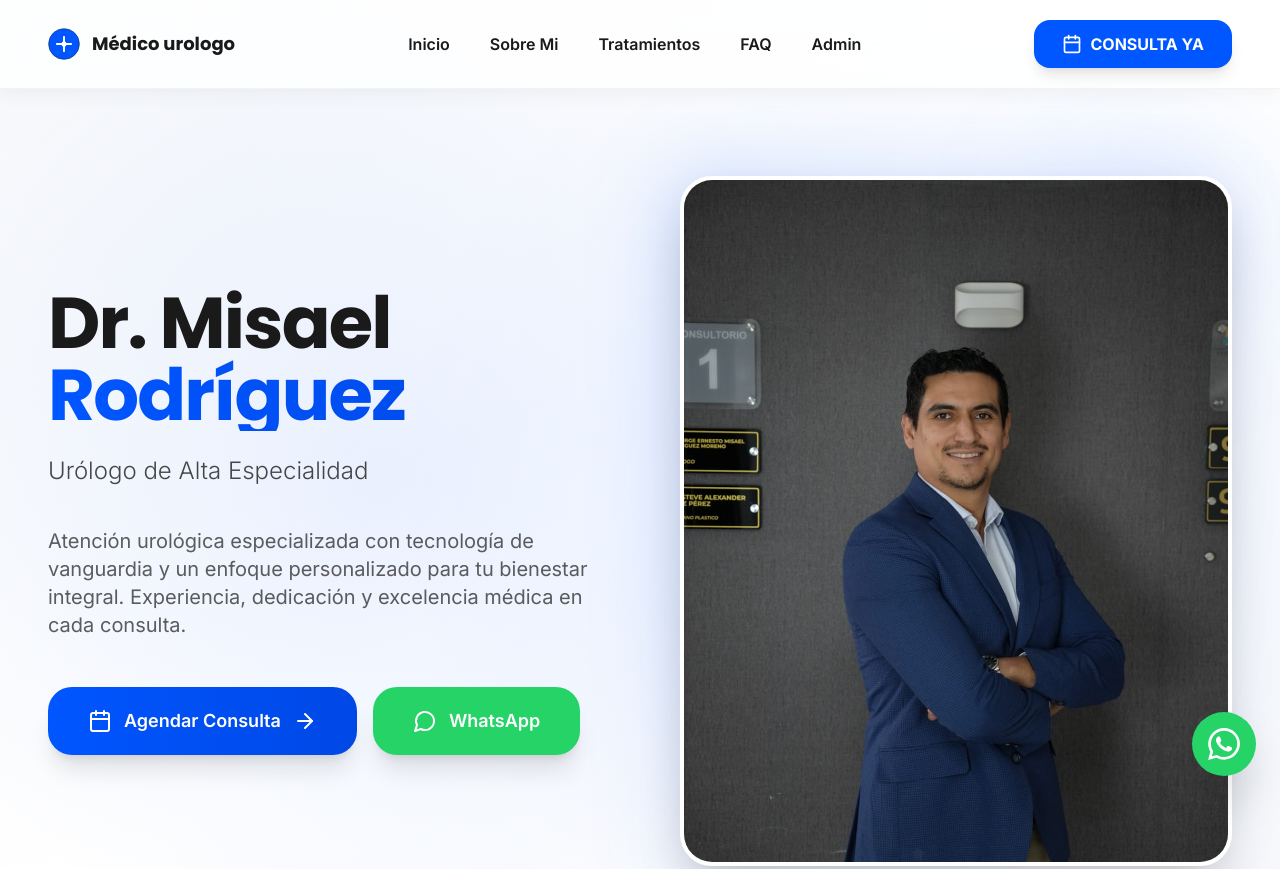
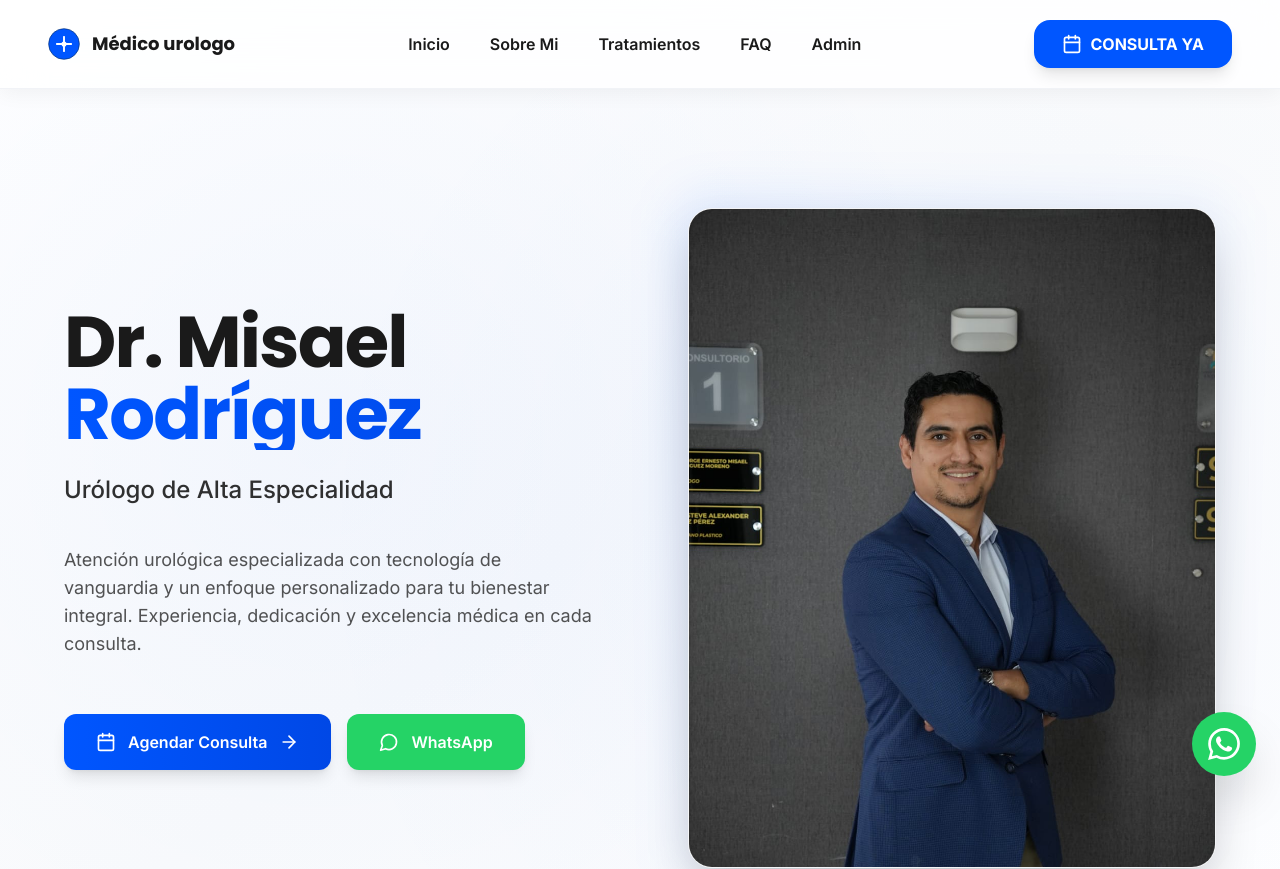
Before and after one commit to duranmtzf-hue/VETSA-CLINIC, a Next.js app: page / in a window 1280 px wide. Shown: the top 869 px of the page. Built offline with nearby package versions, Linux system fonts and the light colour scheme.

Commit message:
Corregir nombre cortado y mejorar interfaz profesional

```diff
--- a/app/page.tsx
+++ b/app/page.tsx
@@ -20,15 +20,15 @@ export default function Home() {
     <main className="min-h-screen bg-[#F5F7FB]">
       <Header />
 
-      {/* Hero Section - Redesigned Premium */}
-      <section className="relative min-h-screen flex items-center overflow-hidden pt-20">
-        {/* Enhanced Background with gradients */}
-        <div className="absolute inset-0 bg-gradient-to-br from-[#F5F7FB] via-white to-[#F5F7FB]"></div>
-        <div className="absolute inset-0 bg-[radial-gradient(circle_at_30%_50%,rgba(0,86,255,0.08),transparent_50%)]"></div>
-        <div className="absolute inset-0 bg-[radial-gradient(circle_at_70%_50%,rgba(0,86,255,0.05),transparent_50%)]"></div>
+      {/* Hero Section - Professional Design */}
+      <section className="relative min-h-screen flex items-center overflow-hidden pt-20 bg-white">
+        {/* Professional Background with subtle gradients */}
+        <div className="absolute inset-0 bg-gradient-to-br from-white via-[#FAFBFC] to-white"></div>
+        <div className="absolute inset-0 bg-[radial-gradient(circle_at_25%_45%,rgba(0,86,255,0.04),transparent_60%)]"></div>
+        <div className="absolute inset-0 bg-[radial-gradient(circle_at_75%_55%,rgba(0,86,255,0.03),transparent_60%)]"></div>
 
-        <div className="container mx-auto px-6 lg:px-12 relative z-10 py-16 lg:py-24">
-          <div className="grid grid-cols-1 lg:grid-cols-2 gap-12 lg:gap-20 items-center max-w-7xl mx-auto">
+        <div className="container mx-auto px-6 lg:px-16 relative z-10 py-20 lg:py-32">
+          <div className="grid grid-cols-1 lg:grid-cols-2 gap-16 lg:gap-24 items-center max-w-7xl mx-auto">
             {/* Left Column - Content */}
             <motion.div
               initial={{ opacity: 0, y: 60 }}
@@ -42,11 +42,11 @@ export default function Home() {
                   initial={{ opacity: 0, y: 40 }}
                   animate={{ opacity: 1, y: 0 }}
                   transition={{ duration: 0.9, delay: 0.3 }}
-                  className="text-5xl md:text-6xl lg:text-7xl xl:text-7xl 2xl:text-8xl font-bold text-[#1A1A1A] leading-[1.15] tracking-tight"
-                  style={{ fontFamily: 'Poppins, sans-serif' }}
+                  className="text-5xl md:text-6xl lg:text-6xl xl:text-7xl font-bold text-[#1A1A1A] leading-[1.2] tracking-tight"
+                  style={{ fontFamily: 'Poppins, sans-serif', wordBreak: 'normal', overflowWrap: 'normal' }}
                 >
-                  <span className="block whitespace-normal">Dr. Misael</span>
-                  <span className="block bg-gradient-to-r from-[#0056FF] to-[#0048E6] bg-clip-text text-transparent whitespace-normal">
+                  <span className="block">Dr. Misael</span>
+                  <span className="block bg-gradient-to-r from-[#0056FF] to-[#0048E6] bg-clip-text text-transparent">
                     Rodríguez
                   </span>
                 </motion.h1>
@@ -55,7 +55,7 @@ export default function Home() {
                   initial={{ opacity: 0, y: 30 }}
                   animate={{ opacity: 1, y: 0 }}
                   transition={{ duration: 0.8, delay: 0.5 }}
-                  className="text-xl md:text-2xl lg:text-2xl font-light text-[#1A1A1A]/80 leading-relaxed"
+                  className="text-xl md:text-2xl lg:text-2xl font-medium text-[#1A1A1A]/90 leading-relaxed"
                   style={{ fontFamily: 'Inter, sans-serif' }}
                 >
                   Urólogo de Alta Especialidad
@@ -67,9 +67,9 @@ export default function Home() {
                 initial={{ opacity: 0, y: 30 }}
                 animate={{ opacity: 1, y: 0 }}
                 transition={{ duration: 0.8, delay: 0.6 }}
-                className="space-y-4 max-w-xl"
+                className="space-y-4 max-w-2xl"
               >
-                <p className="text-base md:text-lg lg:text-xl text-[#1A1A1A]/70 leading-relaxed" style={{ fontFamily: 'Inter, sans-serif' }}>
+                <p className="text-base md:text-lg lg:text-lg text-[#1A1A1A]/75 leading-relaxed" style={{ fontFamily: 'Inter, sans-serif' }}>
                   Atención urológica especializada con tecnología de vanguardia y un enfoque personalizado
                   para tu bienestar integral. Experiencia, dedicación y excelencia médica en cada consulta.
                 </p>
@@ -80,31 +80,31 @@ export default function Home() {
                 initial={{ opacity: 0, y: 30 }}
                 animate={{ opacity: 1, y: 0 }}
                 transition={{ duration: 0.8, delay: 0.7 }}
-                className="flex flex-col sm:flex-row gap-4 pt-2"
+                className="flex flex-col sm:flex-row gap-4 pt-4"
               >
                 <button
                   onClick={handleReservarClick}
-                  className="group inline-flex items-center justify-center gap-3 bg-gradient-to-r from-[#0056FF] to-[#0048E6] hover:from-[#0048E6] hover:to-[#0039CC] text-white font-semibold px-10 py-5 rounded-[24px] shadow-xl hover:shadow-2xl transition-all duration-300 text-base lg:text-lg cursor-pointer"
+                  className="group inline-flex items-center justify-center gap-3 bg-gradient-to-r from-[#0056FF] to-[#0048E6] hover:from-[#0048E6] hover:to-[#0039CC] text-white font-semibold px-8 py-4 rounded-xl shadow-lg hover:shadow-xl transition-all duration-300 text-base cursor-pointer"
                   style={{ fontFamily: 'Inter, sans-serif' }}
                 >
-                  <Calendar className="w-5 h-5 lg:w-6 lg:h-6" />
+                  <Calendar className="w-5 h-5" />
                   <span>Agendar Consulta</span>
-                  <ArrowRight className="w-5 h-5 lg:w-6 lg:h-6 group-hover:translate-x-1 transition-transform" />
+                  <ArrowRight className="w-5 h-5 group-hover:translate-x-1 transition-transform" />
                 </button>
                 <a
                   href="https://wa.me/528711115149"
                   target="_blank"
                   rel="noopener noreferrer"
-                  className="inline-flex items-center justify-center gap-3 bg-[#25D366] hover:bg-[#20BA5A] text-white font-semibold px-10 py-5 rounded-[24px] shadow-xl hover:shadow-2xl transition-all duration-300 text-base lg:text-lg"
+                  className="inline-flex items-center justify-center gap-3 bg-[#25D366] hover:bg-[#20BA5A] text-white font-semibold px-8 py-4 rounded-xl shadow-lg hover:shadow-xl transition-all duration-300 text-base"
                   style={{ fontFamily: 'Inter, sans-serif' }}
                 >
-                  <MessageCircle className="w-5 h-5 lg:w-6 lg:h-6" />
+                  <MessageCircle className="w-5 h-5" />
                   <span>WhatsApp</span>
                 </a>
               </motion.div>
             </motion.div>
 
-            {/* Right Column - Doctor Image */}
+            {/* Right Column - Doctor Image - Professional Layout */}
             <motion.div
               initial={{ opacity: 0, x: 40 }}
               animate={{ opacity: 1, x: 0 }}
@@ -112,20 +112,20 @@ export default function Home() {
               className="relative flex items-center justify-center lg:justify-end order-1 lg:order-2"
             >
               <div className="relative w-full max-w-md lg:max-w-lg xl:max-w-xl">
-                {/* Background gradients */}
-                <div className="absolute -top-12 -right-12 w-64 h-64 bg-gradient-to-br from-[#0056FF]/10 to-transparent rounded-full blur-3xl"></div>
-                <div className="absolute -bottom-12 -left-12 w-72 h-72 bg-gradient-to-tr from-[#0056FF]/8 to-transparent rounded-full blur-3xl"></div>
+                {/* Subtle background gradients */}
+                <div className="absolute -top-16 -right-16 w-80 h-80 bg-gradient-to-br from-[#0056FF]/8 to-transparent rounded-full blur-3xl"></div>
+                <div className="absolute -bottom-16 -left-16 w-96 h-96 bg-gradient-to-tr from-[#0056FF]/6 to-transparent rounded-full blur-3xl"></div>
 
-                {/* Image container */}
+                {/* Professional image container */}
                 <div className="relative group">
-                  {/* Glow effect */}
-                  <div className="absolute -inset-4 bg-gradient-to-br from-[#0056FF]/15 to-transparent rounded-[40px] blur-2xl group-hover:blur-3xl transition-all duration-500"></div>
+                  {/* Subtle glow effect */}
+                  <div className="absolute -inset-3 bg-gradient-to-br from-[#0056FF]/10 to-transparent rounded-3xl blur-xl group-hover:blur-2xl transition-all duration-500"></div>
 
-                  {/* Image frame */}
-                  <div className="relative aspect-[3/4] lg:aspect-[4/5] rounded-[32px] overflow-hidden shadow-2xl bg-white border-4 border-white transform group-hover:scale-[1.01] transition-all duration-500">
+                  {/* Image frame with professional styling */}
+                  <div className="relative aspect-[3/4] lg:aspect-[4/5] rounded-3xl overflow-hidden shadow-2xl bg-white border border-gray-100 transform group-hover:scale-[1.01] transition-all duration-500">
                     <Image
                       src="/images/Doctor.jpg"
-                      alt="Dr. Héctor Iván Martínez López - Urólogo Certificado en Torreón"
+                      alt="Dr. Misael Rodríguez - Urólogo Certificado en Torreón"
                       fill
                       className="object-cover object-center"
                       priority
```
